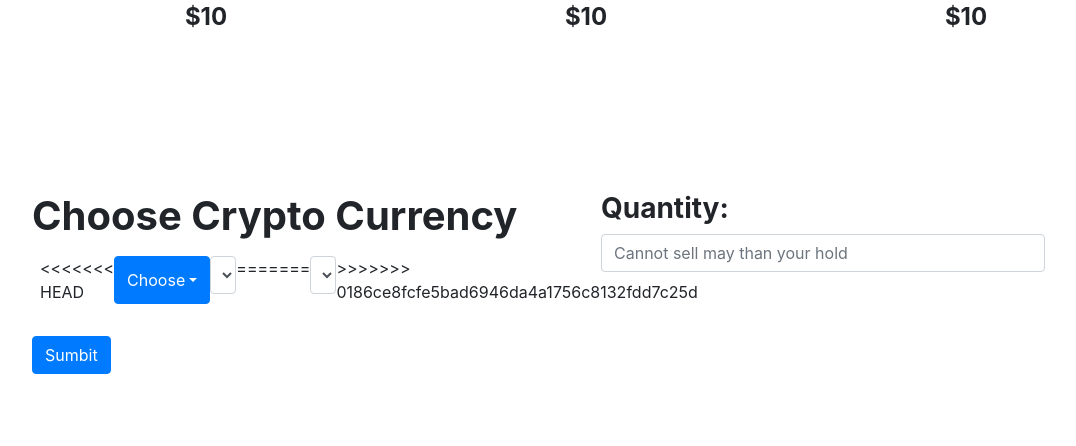
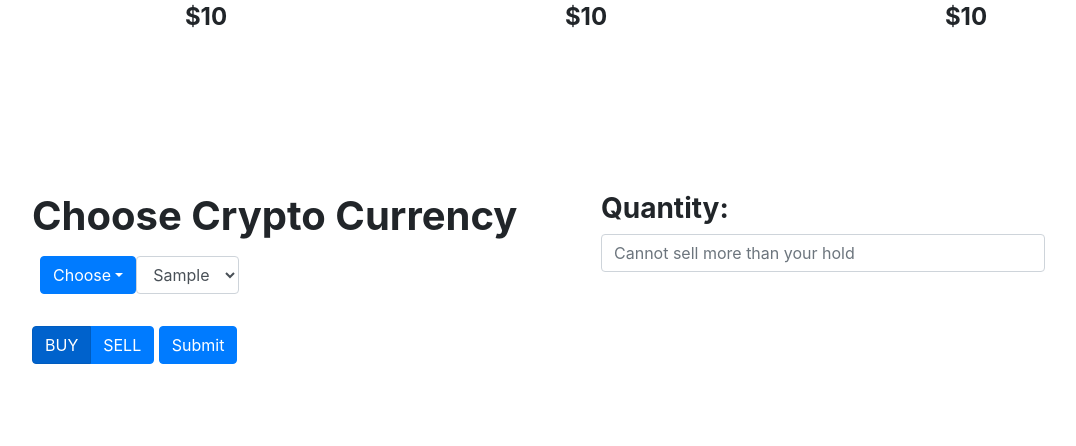
Before and after one commit to MinnL/Westworld, a Flask app: template templates/main.html in a window 1280 px wide. Shown: the part 916-1362 px from the top of the page, without its empty margins (54-1130 px from the left). After the commit the page ends 1280 px from the top, so only its background shows below. Run offline with Flask 2, Linux system fonts and the light colour scheme; the template is opened without the code that fills it: most values are stand-ins (such as "Sample title", 1, 10 or a date in 2020); some libraries are stand-ins or nearby versions.

Commit message:
luke wed

```diff
--- a/app.py
+++ b/app.py
@@ -9,8 +9,6 @@ app  = Flask(__name__)
 @app.route('/login')
 def login():
     return render_template('login.html')
-
-
 
 @app.route('/')
 def westworld_main():
@@ -41,9 +39,7 @@ def process_order():
     result = connection.cmd_query(sql)
     connection.commit()
     connection.close()
-    return 'order processed'
-
- ## render_template('ordersummary.html')
+    return render_template('ordersummary.html')
 
 #def trade(side, price, current_balance):
   ## Buy = True, Sell = False
--- a/templates/main.html
+++ b/templates/main.html
@@ -109,31 +109,27 @@
                 <div class="col-md-6">
                   <h1 class=""><b>Choose Crypto Currency</b></h1>
                   <div class="btn-group m-2">
-<<<<<<< HEAD
                     <button class="btn btn-primary dropdown-toggle" data-toggle="dropdown">Choose</button>
                     <select class="form-control" name="itemOrdered">
                     {% for symbol_id,coin_type in stuff %}
                       <option value="{{symbol_id}}">{{coin_type}}</option>
                     {% endfor %}
                     </select>
-=======
-                    <select class="form-control" name="itemOrdered"> {% for symbol_id,coin_type in stuff %} <option value="{{symbol_id}}">{{coin_type}}</option> {% endfor %} </select>
->>>>>>> 0186ce8fcfe5bad6946da4a1756c8132fdd7c25d
                   </div>
                 </div>
                 <div class="col-md-6">
                   <h3 class=""><b>Quantity:</b></h3>
                   <div class="form-group row">
-                    <div class="col-10"><input class="form-control" id="form7" placeholder="Cannot sell may than your hold"></div>
+                    <div class="col-10"><input class="form-control" id="form7" placeholder="Cannot sell more than your hold" name="qty"></div>
                   </div>
                 </div>
               </div>
             </div>
-            <!-- <div class="btn-group btn-group-toggle" data-toggle="buttons">
+            <div class="btn-group btn-group-toggle" data-toggle="buttons">
               <label class="btn btn-primary active">BUY</label>
               <label class="btn btn-primary">SELL</label>
-            </div> -->
-            <button type="submit" class="btn btn-primary my-2" href="/ordersummary">Sumbit<br></button>
+            </div>
+            <button type="submit" class="btn btn-primary my-2" href="/ordersummary">Submit<br></button>
           </form>
         </div>
       </div>
```
Also changed, not shown: 1 other file.
